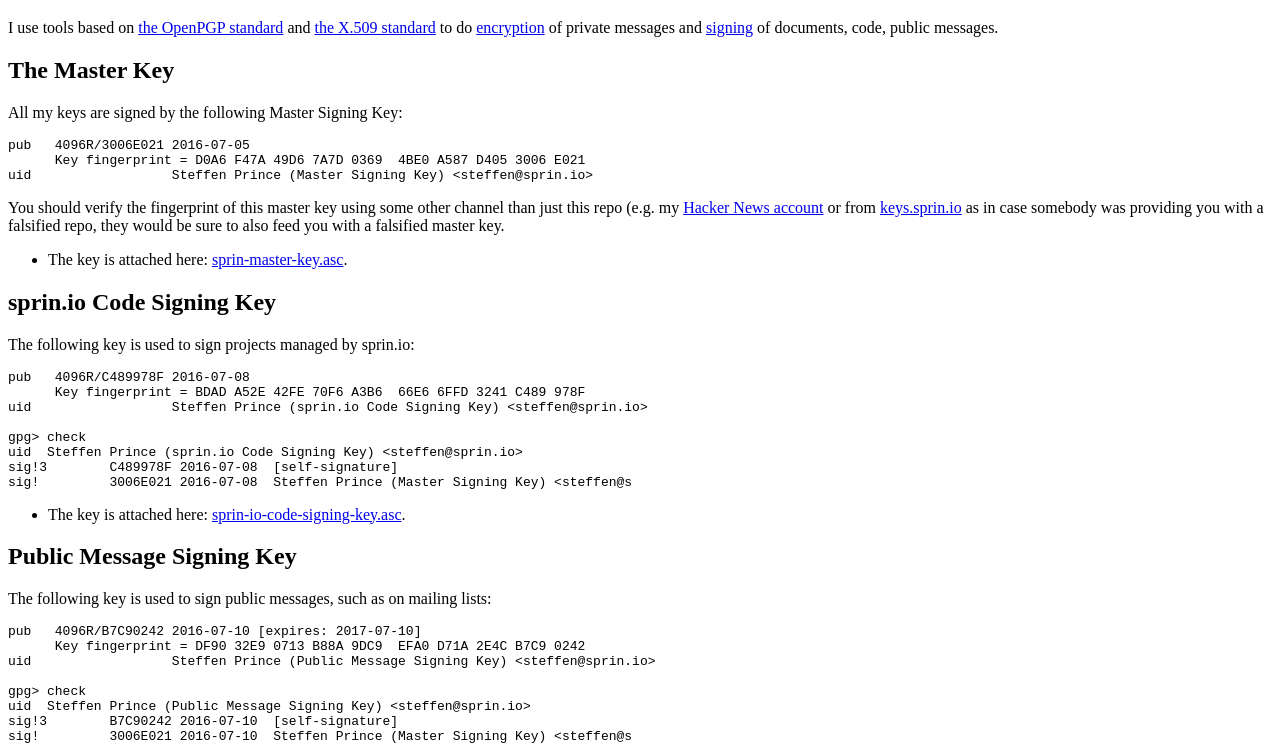
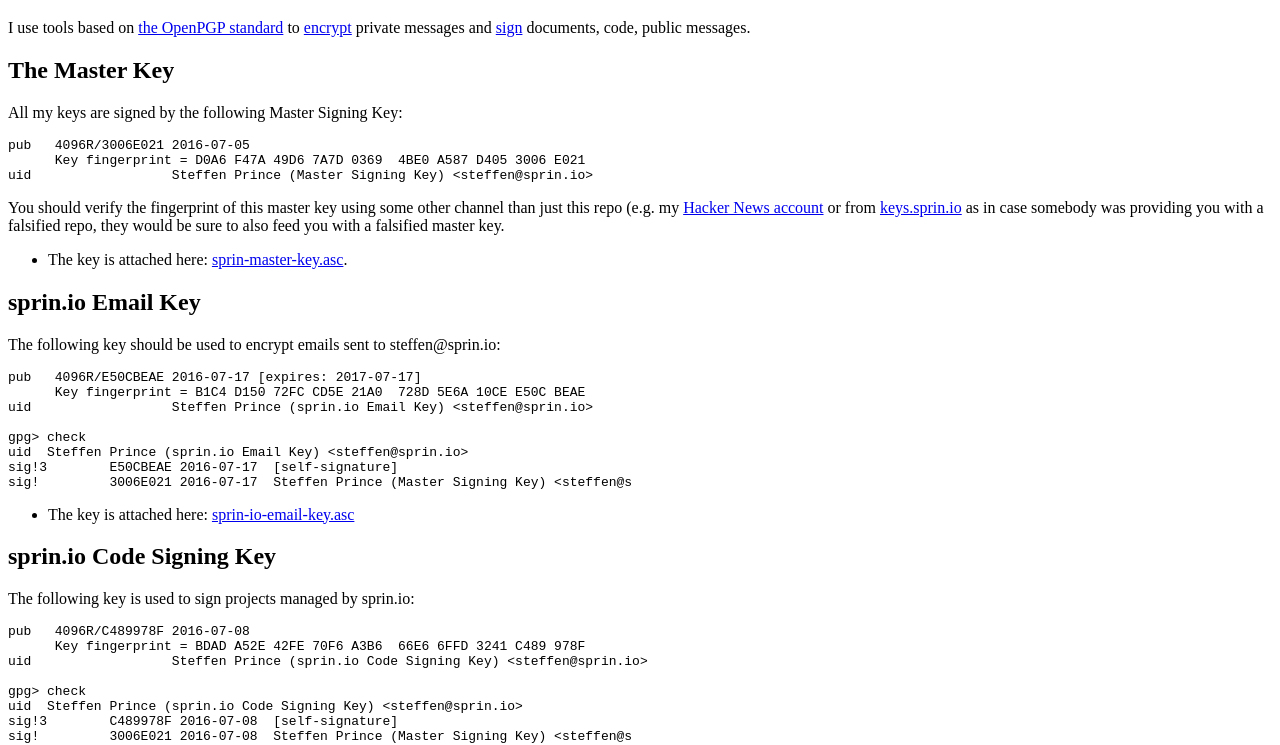
Before and after one commit to sprin/keys, a plain HTML site: page index.html in a window 1280 px wide. Shown: the part 61-806 px from the top of the page. Drawn offline with Linux system fonts and the light colour scheme.

Commit message:
Remove X.509 references

```diff
--- a/index.html
+++ b/index.html
@@ -13,11 +13,10 @@
 <h1>Keys of Steffen Prince (sprin) &lt;<a href="mailto:steffen@sprin.io">steffen@sprin.io</a>&gt;</h1>
 
 <p>I use tools based on <a href="https://en.wikipedia.org/wiki/Pretty_Good_Privacy#OpenPGP">the OpenPGP
-standard</a> and <a href="https://en.wikipedia.org/wiki/Pretty_Good_Privacy#OpenPGP">the
-X.509 standard</a> to
-do <a href="https://en.wikipedia.org/wiki/Public-key_encryption">encryption</a> of private
-messages and <a href="https://en.wikipedia.org/wiki/Digital_signature">signing</a> of
-documents, code, public messages.</p>
+standard</a> to
+<a href="https://en.wikipedia.org/wiki/Public-key_encryption">encrypt</a> private
+messages and <a href="https://en.wikipedia.org/wiki/Digital_signature">sign</a> documents,
+code, public messages.</p>
 
 <h2>The Master Key</h2>
 
@@ -37,6 +36,24 @@ master key.</p>
 
 <ul>
 <li>The key is attached here: <a href="/keys/sprin-master-key.asc">sprin-master-key.asc</a>.</li>
+</ul>
+
+<h2>sprin.io Email Key</h2>
+
+<p>The following key should be used to encrypt emails sent to steffen@sprin.io:</p>
+
+<pre><code>pub   4096R/E50CBEAE 2016-07-17 [expires: 2017-07-17]
+      Key fingerprint = B1C4 D150 72FC CD5E 21A0  728D 5E6A 10CE E50C BEAE
+uid                  Steffen Prince (sprin.io Email Key) &lt;steffen@sprin.io&gt;
+
+gpg&gt; check
+uid  Steffen Prince (sprin.io Email Key) &lt;steffen@sprin.io&gt;
+sig!3        E50CBEAE 2016-07-17  [self-signature]
+sig!         3006E021 2016-07-17  Steffen Prince (Master Signing Key) &lt;steffen@s
+</code></pre>
+
+<ul>
+<li>The key is attached here: <a href="/keys/sprin-io-email-key.asc">sprin-io-email-key.asc</a></li>
 </ul>
 
 <h2>sprin.io Code Signing Key</h2>
```
Also changed, not shown: 1 other file.
